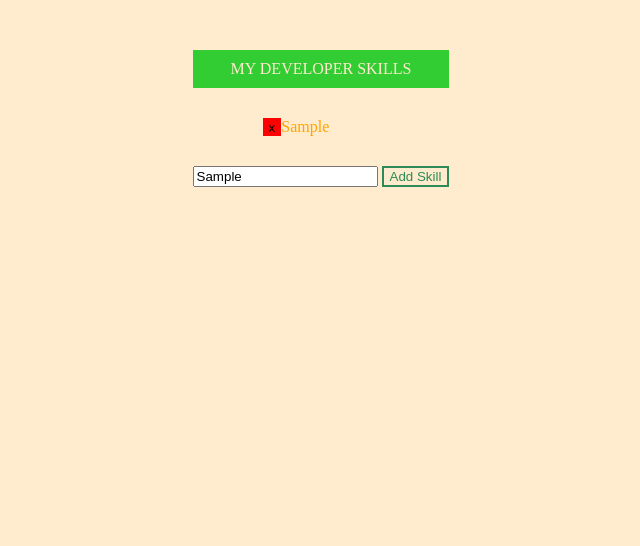
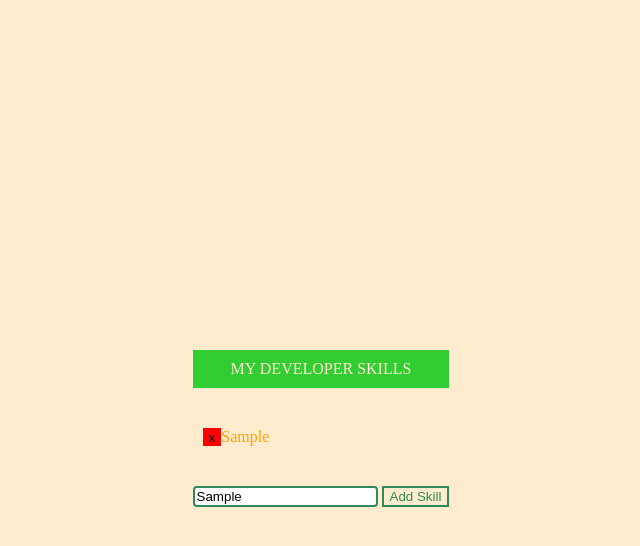
Before and after one commit to Chi37/dev-skills-list, a plain HTML site: page index.html in a window 1280 px wide. Both pictures are taken after typing "Sample" into the empty fields and a click on the button "Add Skill". Shown: the whole page, without its empty margins (319-959 px from the left). Drawn offline with nearby package versions, Linux system fonts and the light colour scheme.

Commit message:
adjusted skills section in CSS

```diff
--- a/css/style.css
+++ b/css/style.css
@@ -14,7 +14,7 @@ body {
     margin-top: 50px;
     flex-direction: column;
     justify-content: center;
-    /* align-items: center; */
+    padding: 300px;
 }
 
 #title {
@@ -32,6 +32,10 @@ body {
 ul {
     margin: 30px;
 
+}
+li {
+    margin-left: -70px;
+    padding: 10px;
 }
 
 ul li {
@@ -60,3 +64,12 @@ ul li {
     border-radius: 0px
 
 }
+
+#submitted-skill {
+    border: 2px solid seagreen;
+}
+
+input[type=text] {
+    border: 2px solid red;
+    border-radius: 4px;
+  }
```
